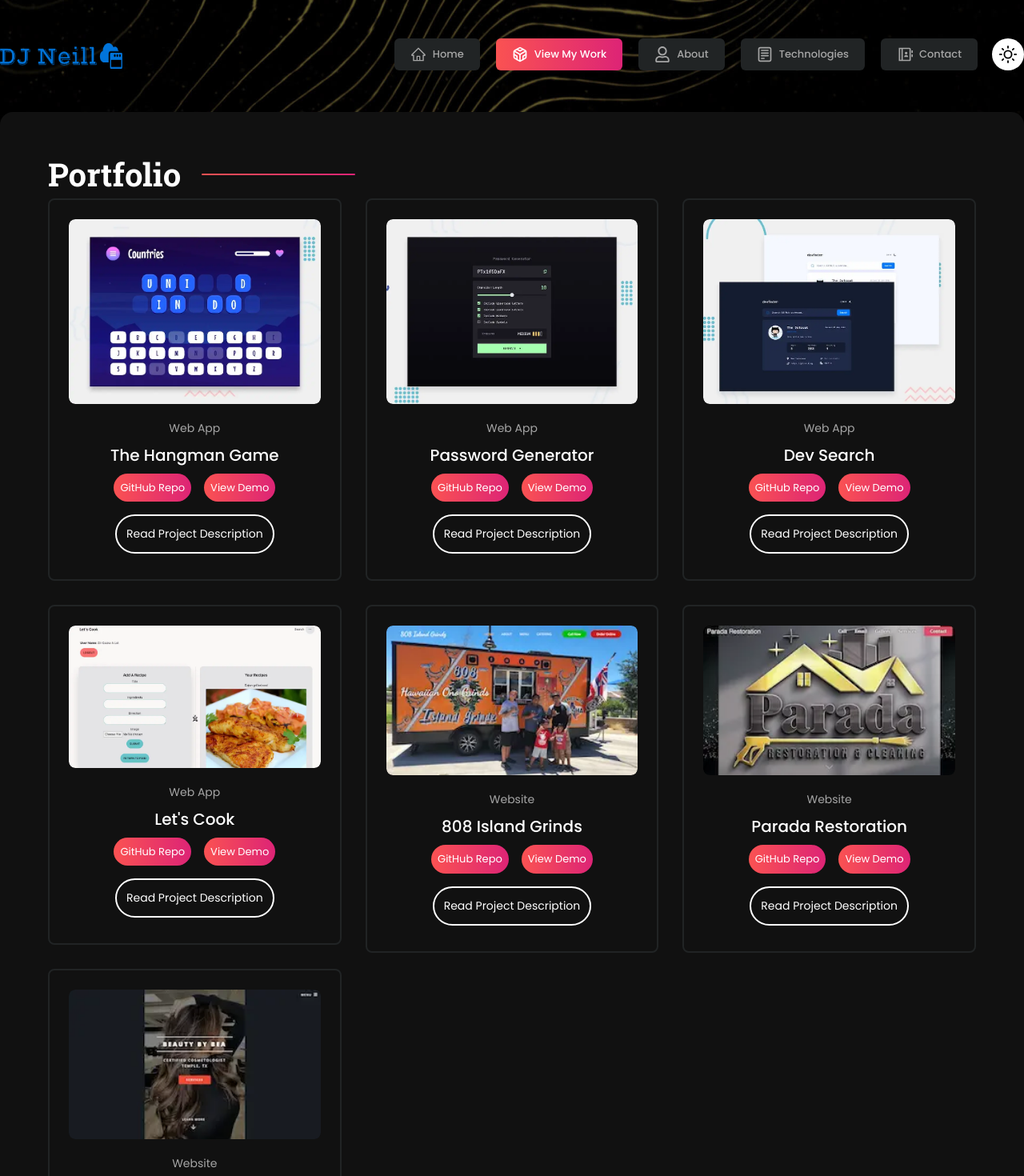
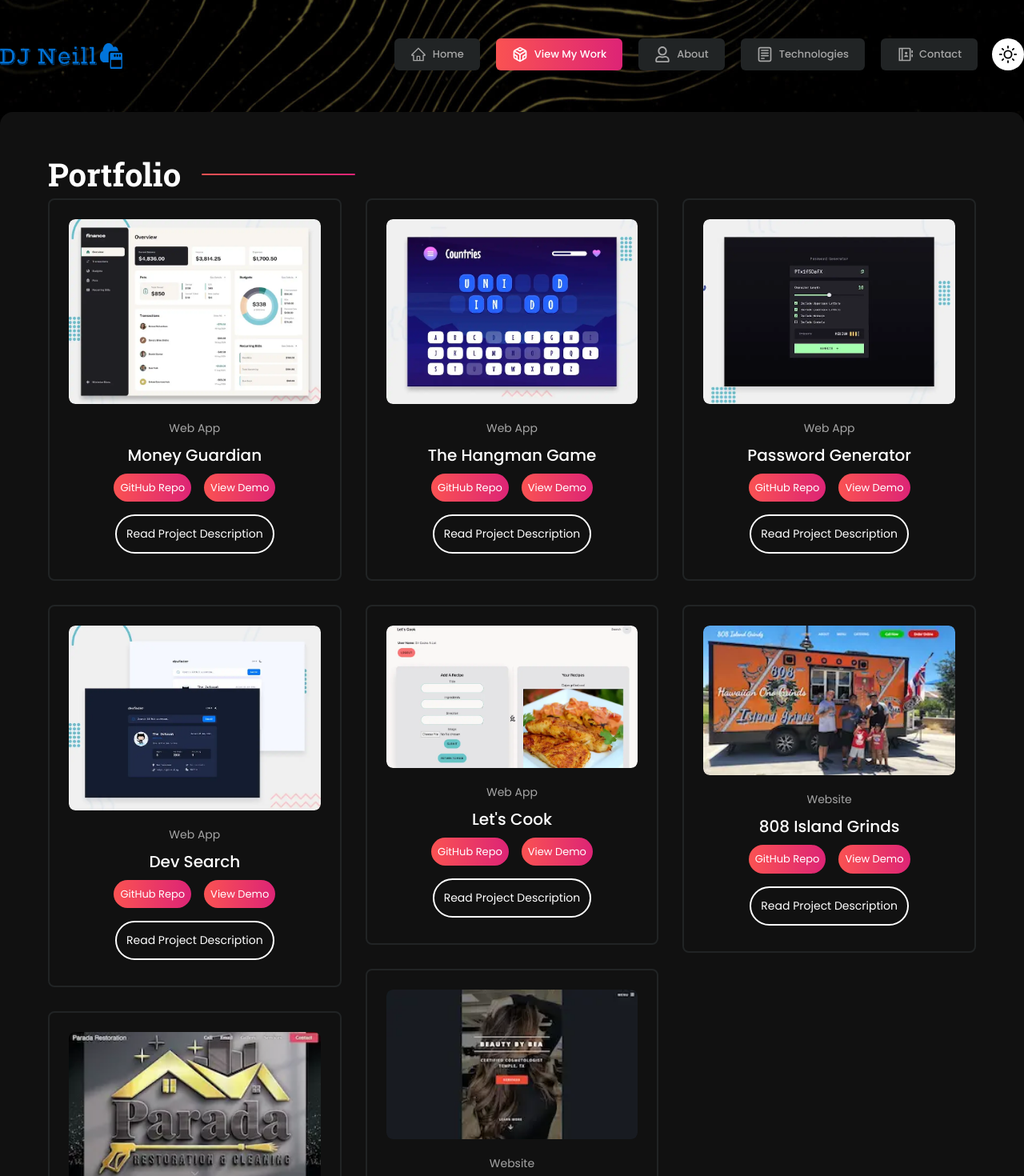
Before and after one commit to djneill/React-Portfolio, a Next.js app: page /works in a window 1280 px wide. Shown: the top 1470 px of the page at 80% size. Built offline with nearby package versions, Linux system fonts and the light colour scheme.

Commit message:
add money guardian to my work.

```diff
--- a/data/worksData.js
+++ b/data/worksData.js
@@ -1,6 +1,21 @@
 module.exports = [
   {
     id: "1",
+    tag: "Web App",
+    title: "Money Guardian",
+    img: "/images/work_images/finance.webp",
+    imgSmall: "/images/work_images/finance.webp",
+    bg: "#F4F4FF",
+    client: "Money Guardian",
+    languages: "Typescript, React, Next.js, Tailwind CSS, Appwrite",
+    link: "https://money-guardian.vercel.app/",
+    repoLink: "https://github.com/djneill/money-guardian",
+    linkText: "money-guardian.vercel.app/",
+    description:
+      "Money Guardian is built with Next.js, React, TypeScript, Tailwind CSS, and Appwrite. It's an excellent resource for young adults learning to take control of their finances, as well as for adults who want to keep track of their income, expenses, and budgets.",
+  },
+  {
+    id: "2",
     tag: "Web App",
     title: "The Hangman Game",
     img: "/images/work_images/hg.webp",
@@ -15,7 +30,7 @@ module.exports = [
       "This project is an interactive Hangman game built with Next.js, React, TypeScript, and Tailwind CSS. It features a responsive design, multiple word categories, and supports both on-screen and physical keyboard inputs for an engaging user experience.",
   },
   {
-    id: "2",
+    id: "3",
     tag: "Web App",
     title: "Password Generator",
     img: "/images/work_images/pg.webp",
@@ -30,7 +45,7 @@ module.exports = [
       "This project is a web-based password generator, it allows users to generate secure passwords with customizable options.",
   },
   {
-    id: "3",
+    id: "4",
     tag: "Web App",
     title: "Dev Search",
     img: "/images/work_images/dh.webp",
@@ -45,7 +60,7 @@ module.exports = [
       "Dev Search is a web application that allows users to search for GitHub profiles and view detailed information about developers. Users can search for any GitHub username, view their profile information, and toggle between light and dark themes.",
   },
   {
-    id: "4",
+    id: "5",
     tag: "Web App",
     title: "Let's Cook",
     img: "/images/work_images/letscook.webp",
@@ -60,7 +75,7 @@ module.exports = [
       "Let's Cook is a full-stack web app. I wanted to create a place where users could post their favorite recipes, search for new recipes, and save their favorite recipes to a collection that they could easily find. Users can like, save, and comment on recipes, as well as delete recipes from their favorites that they may not want to keep saved.",
   },
   {
-    id: "",
+    id: "6",
     tag: "Website",
     title: "808 Island Grinds",
     img: "/images/work_images/808ig.webp",
@@ -75,7 +90,7 @@ module.exports = [
       "808 Island Grinds is a website designed to showcase the food and services provided by our client's business. It includes information about the company, services offered, contact details, and a contact form for potential customers to get in touch.",
   },
   {
-    id: "6",
+    id: "7",
     tag: "Website",
     title: "Parada Restoration",
     img: "/images/work_images/pr.webp",
@@ -89,7 +104,7 @@ module.exports = [
       "Parada Restoration is a website designed to showcase the restoration services provided by our client's business. It includes information about the company, services offered, contact details, and a contact form for potential customers to get in touch.",
   },
   {
-    id: "7",
+    id: "8",
     tag: "Website",
     title: "Beauty By Bea",
     img: "/images/work_images/bea.webp",
```
Also changed, not shown: public/images/work_images/finance.webp (added).
